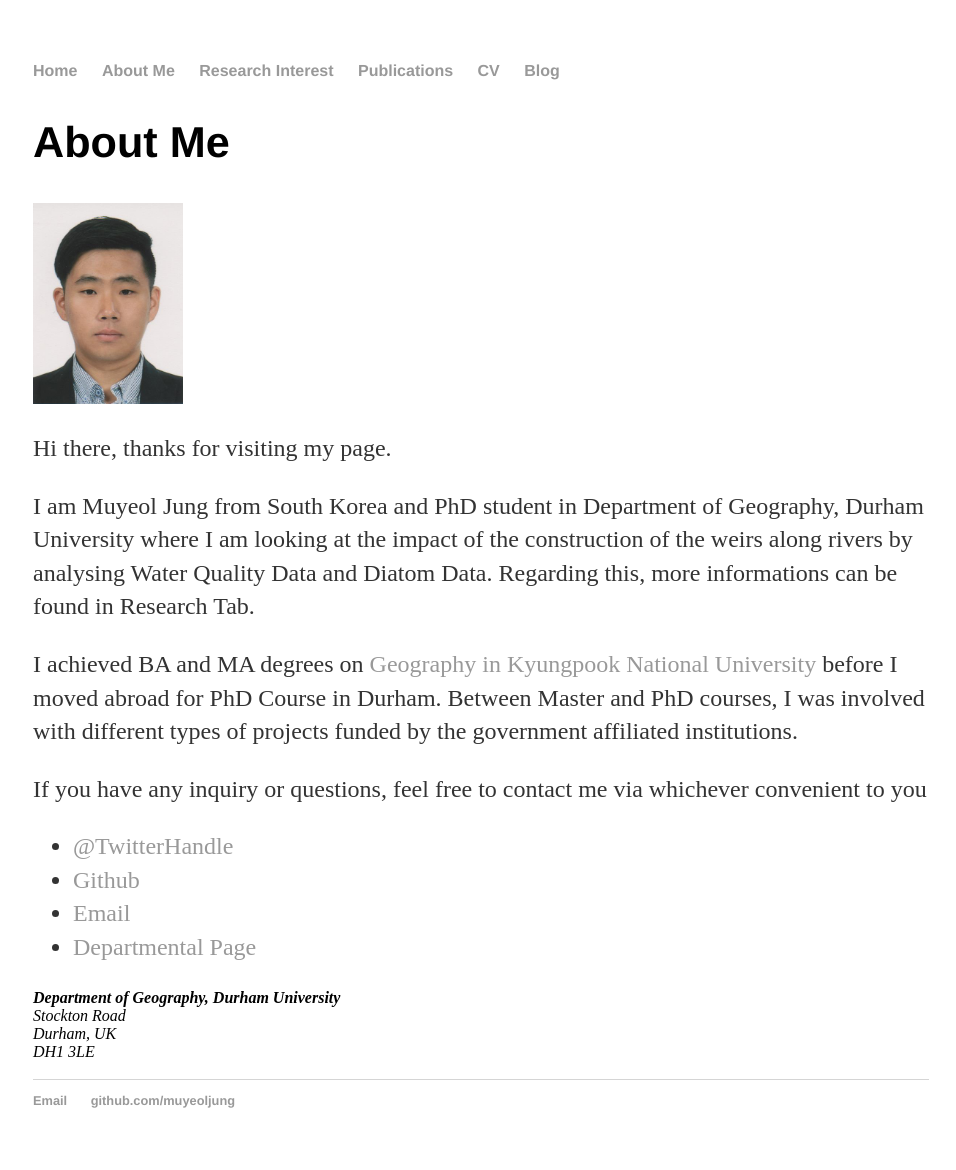
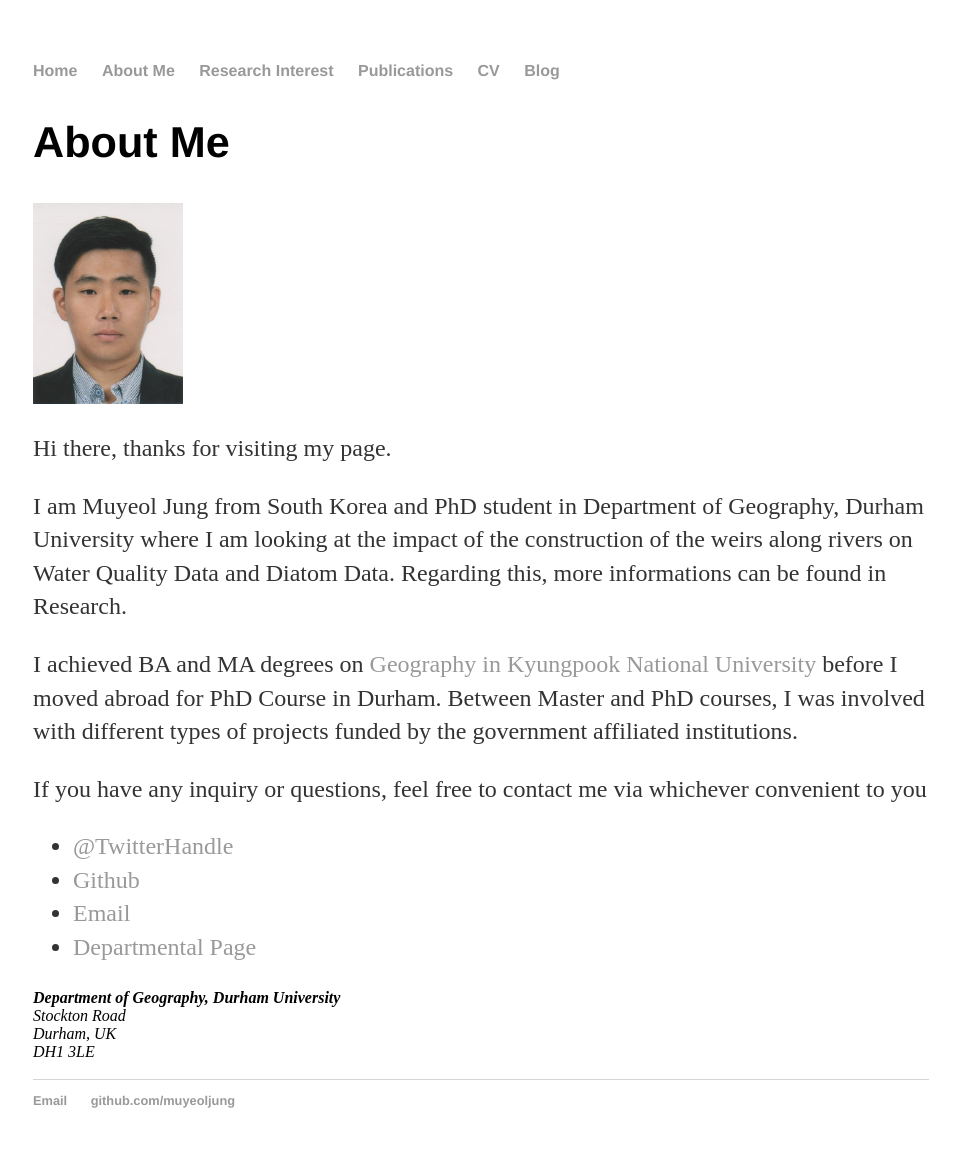
Before and after one commit to muyeoljung/muyeoljung.github.io, a Jekyll site: the page built from about/index.html, in a window 1280 px wide. Shown: the whole page, without its empty margins (159-1115 px from the left). Built offline with Jekyll 4.4.1, drawn with Linux system fonts in a browser that asks for light colours.

Commit message:
Update index.html

```diff
--- a/about/index.html
+++ b/about/index.html
@@ -7,7 +7,7 @@ title: About Me
 			<h2>About Me</h2>
 			<img src="/images/About_me_image.jpg", width="150">
 			<p> Hi there, thanks for visiting my page. </p>
-			<p> I am Muyeol Jung from South Korea and PhD student in Department of Geography, Durham University where I am looking at the impact of the construction of the weirs along rivers by analysing Water Quality Data and Diatom Data. Regarding this, more informations can be found in Research Tab.</p>
+			<p> I am Muyeol Jung from South Korea and PhD student in Department of Geography, Durham University where I am looking at the impact of the construction of the weirs along rivers on Water Quality Data and Diatom Data. Regarding this, more informations can be found in Research.</p>
 			<p> I achieved BA and MA degrees on <a href="https://geog.knu.ac.kr/">Geography in Kyungpook National University</a> before I moved abroad for PhD Course in Durham. Between Master and PhD courses, I was involved with different types of projects funded by the government affiliated institutions. </p>
 			<p> If you have any inquiry or questions, feel free to contact me via whichever convenient to you </p>
 
```
